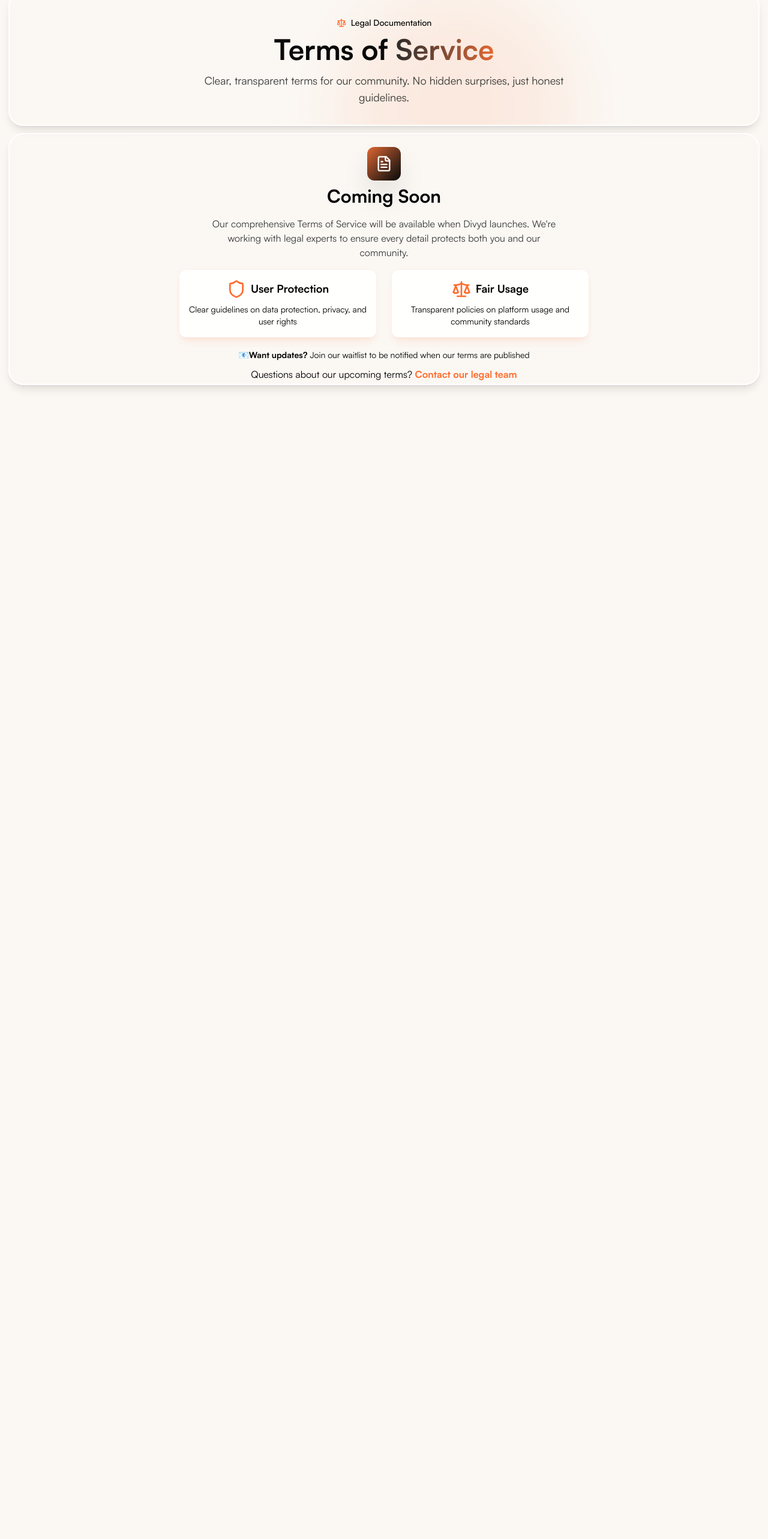
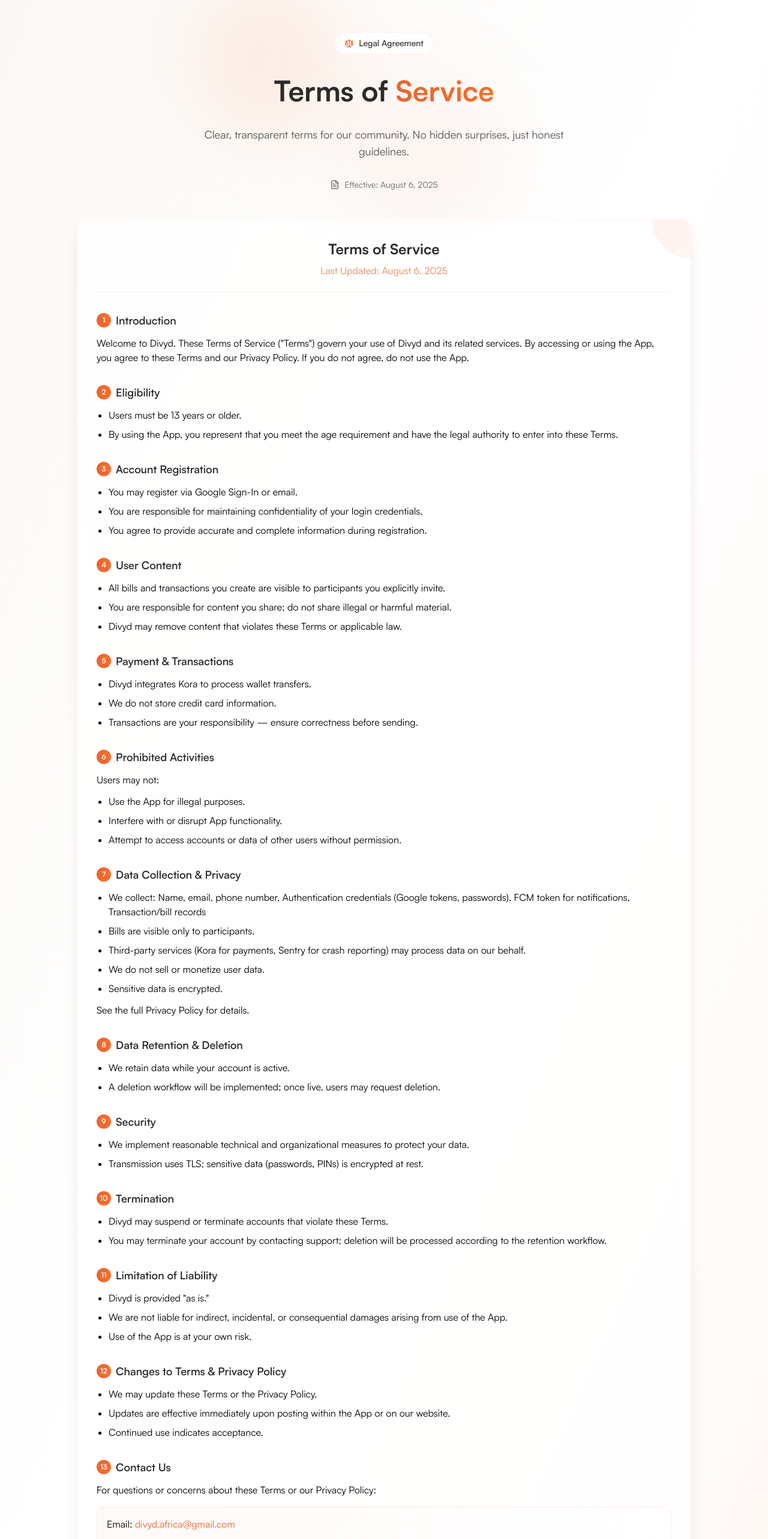
Before and after one commit to Divyd-Africa/divyd-landing-page, a React (Vite) app: page /terms-of-service in a window 1280 px wide. Shown: the part 100-2666 px from the top of the page at 60% size. Before the commit the page ends 800 px from the top, so only its background shows below. Built offline with nearby package versions, Linux system fonts and the light colour scheme.

Commit message:
feat: update to landing page

```diff
--- a/src/pages/TermsPage.tsx
+++ b/src/pages/TermsPage.tsx
@@ -1,100 +1,316 @@
 import NavBar from "components/shared/NavBar";
-import {FileText, Scale, Shield} from "lucide-react";
+import { Scale, FileText } from "lucide-react";
+import { Container } from "components/layout/Container";
 
 export const TermsPage = () => {
   return (
-        <div>
+    <div className="min-h-screen bg-gradient-to-br from-[#fbf8f4] via-white to-[#fff9f5]">
       <NavBar />
-            <section className="relative px-6 py-8 bg-[var(-color-background)] border-[2px] shadow-lg border-white rounded-[25px] mx-3.5 my-3 overflow-hidden">
-                <div className="absolute inset-0 bg-gradient-glow"></div>
-                <div className="absolute top-0 right-1/4 w-96 h-96 bg-primary/10 rounded-full blur-3xl animate-float"></div>
 
-                <div className="container mx-auto relative z-10">
-                    <div className="max-w-4xl mx-auto text-center">
-                        <div
-                            className="inline-flex items-center px-4 py-2 bg-surface-elevated rounded-full border border-white/10 backdrop-blur-sm mb-1">
-                            <Scale className="size-4 text-primary mr-2"/>
-                            <span className="text-sm font-medium text-muted-foreground">Legal Documentation</span>
+      {/* Header Section */}
+      <section className="py-16 md:py-20 relative overflow-hidden">
+        <div className="absolute top-0 left-1/4 w-64 h-64 bg-primary/10 rounded-full blur-3xl -z-0"></div>
+        <div className="absolute bottom-0 right-1/3 w-72 h-72 bg-primary-dark/5 rounded-full blur-3xl -z-0"></div>
+
+        <Container className="text-center max-w-3xl relative z-10">
+          <div className="inline-flex items-center gap-2 px-4 py-2 bg-white/80 rounded-full border border-primary-light backdrop-blur-sm mb-6">
+            <Scale className="w-4 h-4 text-primary-dark" />
+            <span className="text-sm font-medium text-primary-text">
+              Legal Agreement
+            </span>
           </div>
 
-                        <h1 className="text-heading-two animate-scale-in leading-[90%] font-bold text-black mb-4 lg:mb-6">
-                            Terms of <span className="bg-gradient-to-r from-primary-text to-primary-dark bg-clip-text text-transparent">Service</span>
+          <h1 className="text-heading-two font-bold text-primary-text mb-6">
+            Terms of{" "}
+            <span className="bg-gradient-to-r from-primary-dark to-primary bg-clip-text text-transparent">
+              Service
+            </span>
           </h1>
 
-                        <p className="text-lg animate-fade-in-up text-black/80 max-w-2xl mx-auto -mt-2">
+          <p className="text-lg text-primary-text/80 max-w-2xl mx-auto">
             Clear, transparent terms for our community. No hidden surprises,
             just honest guidelines.
           </p>
+
+          <div className="mt-8 flex items-center justify-center gap-4 text-sm text-primary-text/70">
+            <div className="flex items-center gap-2">
+              <FileText className="w-4 h-4" />
+              <span>
+                Effective:{" "}
+                {new Date().toLocaleDateString("en-US", {
+                  year: "numeric",
+                  month: "long",
+                  day: "numeric",
+                })}
+              </span>
             </div>
           </div>
+        </Container>
       </section>
 
-            {/* Content Section */}
-            <section className="relative px-6 py-1 bg-[var(-color-background)] border-[2px] shadow-lg border-white rounded-[25px] mx-3.5 my-3 overflow-hidden">
-                <div className="container mx-auto">
-                    <div className="max-w-4xl mx-auto">
-                        {/* Coming Soon Card */}
-                        <div className="glass-effect rounded-3xl p-4 border border-white/10 text-center">
-                            <div className="size-14 bg-gradient-to-br from-primary-dark to-black rounded-xl flex items-center justify-center mx-auto mb-2 shadow-2xl">
-                                <FileText className="size-7 text-white"/>
-                            </div>
+      {/* Main Content */}
+      <main className="pb-16 -mt-8">
+        <Container className="max-w-[1024px] w-full">
+          <div className="bg-white/80 backdrop-blur-sm rounded-2xl border border-primary-light/50 max-w-[1024px] w-full mx-auto shadow-xl p-6 md:p-8 relative overflow-hidden">
+            <div className="absolute top-0 right-0 w-32 h-32 bg-gradient-to-br from-primary/10 to-primary-dark/5 rounded-full -translate-y-16 translate-x-16"></div>
+            <div className="absolute bottom-0 left-0 w-24 h-24 bg-gradient-to-tr from-primary/5 to-primary-dark/10 rounded-full translate-y-12 -translate-x-12"></div>
 
-                            <h2 className="text-3xl font-bold text-foreground mb-6">
-                                Coming Soon
+            <div className="relative z-10">
+              <article className="prose prose-sm md:prose-base max-w-[1024px] w-full mx-auto">
+                <div className="text-center mb-8 pb-6 border-b border-primary-light">
+                  <h2 className="text-primary-text font-bold text-xl md:text-2xl">
+                    Terms of Service
                   </h2>
-
-                            <p className="text-md animate-fade-in-up text-black/80 max-w-xl mx-auto -mt-2">
-                                Our comprehensive Terms of Service will be available when Divyd
-                                launches. We're working with legal experts to ensure every
-                                detail protects both you and our community.
-                            </p>
-
-                            {/* Feature Preview */}
-                            <div className="flex flex-col md:flex-row gap-6 w-fit mx-auto my-4">
-                                <div className="border-[0.5px] border-primary-dark/10 bg-white/90 rounded-xl p-4 shadow-lg shadow-primary/10 space-y-2 max-w-[330px] mx-auto hover:scale-[103%] transition-all">
-                                    <div className={`flex gap-2 items-center mx-auto w-fit`}>
-                                        <Shield className="size-8 text-primary"/>
-                                        <h3 className="font-bold text-[18px] text-foreground">User Protection</h3>
-                                    </div>
-                                    <p className="text-sm text-muted-foreground">
-                                        Clear guidelines on data protection, privacy, and user
-                                        rights
+                  <p className="text-primary-dark/80 mt-2">
+                    Last Updated:{" "}
+                    {new Date().toLocaleDateString("en-US", {
+                      year: "numeric",
+                      month: "long",
+                      day: "numeric",
+                    })}
                   </p>
                 </div>
 
-                                <div className="border-[0.5px] border-primary-dark/10 bg-white/90 rounded-xl p-4 shadow-lg shadow-primary/10 space-y-2 max-w-[330px] mx-auto hover:scale-[103%] transition-all">
-                                    <div className={`flex gap-2 items-center mx-auto w-fit`}>
-                                        <Scale className="size-8 text-primary"/>
-                                        <h3 className="font-bold text-[18px] text-foreground">Fair Usage</h3>
+                <h3 className="text-primary-text font-semibold text-lg mt-6 mb-3 flex items-center gap-2">
+                  <span className="bg-gradient-to-r from-primary-dark to-primary w-6 h-6 rounded-full flex items-center justify-center text-white text-xs">
+                    1
+                  </span>
+                  Introduction
+                </h3>
+                <p>
+                  Welcome to Divyd. These Terms of Service ("Terms") govern your
+                  use of Divyd and its related services. By accessing or using
+                  the App, you agree to these Terms and our Privacy Policy. If
+                  you do not agree, do not use the App.
+                </p>
+
+                <h3 className="text-primary-text font-semibold text-lg mt-8 mb-3 flex items-center gap-2">
+                  <span className="bg-gradient-to-r from-primary-dark to-primary w-6 h-6 rounded-full flex items-center justify-center text-white text-xs">
+                    2
+                  </span>
+                  Eligibility
+                </h3>
+                <ul className="list-disc pl-5 space-y-2 mt-3">
+                  <li>Users must be 13 years or older.</li>
+                  <li>
+                    By using the App, you represent that you meet the age
+                    requirement and have the legal authority to enter into these
+                    Terms.
+                  </li>
+                </ul>
+
+                <h3 className="text-primary-text font-semibold text-lg mt-8 mb-3 flex items-center gap-2">
+                  <span className="bg-gradient-to-r from-primary-dark to-primary w-6 h-6 rounded-full flex items-center justify-center text-white text-xs">
+                    3
+                  </span>
+                  Account Registration
+                </h3>
+                <ul className="list-disc pl-5 space-y-2 mt-3">
+                  <li>You may register via Google Sign-In or email.</li>
+                  <li>
+                    You are responsible for maintaining confidentiality of your
+                    login credentials.
+                  </li>
+                  <li>
+                    You agree to provide accurate and complete information
+                    during registration.
+                  </li>
+                </ul>
+
+                <h3 className="text-primary-text font-semibold text-lg mt-8 mb-3 flex items-center gap-2">
+                  <span className="bg-gradient-to-r from-primary-dark to-primary w-6 h-6 rounded-full flex items-center justify-center text-white text-xs">
+                    4
+                  </span>
+                  User Content
+                </h3>
+                <ul className="list-disc pl-5 space-y-2 mt-3">
+                  <li>
+                    All bills and transactions you create are visible to
+                    participants you explicitly invite.
+                  </li>
+                  <li>
+                    You are responsible for content you share; do not share
+                    illegal or harmful material.
+                  </li>
+                  <li>
+                    Divyd may remove content that violates these Terms or
+                    applicable law.
+                  </li>
+                </ul>
+
+                <h3 className="text-primary-text font-semibold text-lg mt-8 mb-3 flex items-center gap-2">
+                  <span className="bg-gradient-to-r from-primary-dark to-primary w-6 h-6 rounded-full flex items-center justify-center text-white text-xs">
+                    5
+                  </span>
+                  Payment & Transactions
+                </h3>
+                <ul className="list-disc pl-5 space-y-2 mt-3">
+                  <li>Divyd integrates Kora to process wallet transfers.</li>
+                  <li>We do not store credit card information.</li>
+                  <li>
+                    Transactions are your responsibility — ensure correctness
+                    before sending.
+                  </li>
+                </ul>
+
+                <h3 className="text-primary-text font-semibold text-lg mt-8 mb-3 flex items-center gap-2">
+                  <span className="bg-gradient-to-r from-primary-dark to-primary w-6 h-6 rounded-full flex items-center justify-center text-white text-xs">
+                    6
+                  </span>
+                  Prohibited Activities
+                </h3>
+                <p>Users may not:</p>
+                <ul className="list-disc pl-5 space-y-2 mt-3">
+                  <li>Use the App for illegal purposes.</li>
+                  <li>Interfere with or disrupt App functionality.</li>
+                  <li>
+                    Attempt to access accounts or data of other users without
+                    permission.
+                  </li>
+                </ul>
+
+                <h3 className="text-primary-text font-semibold text-lg mt-8 mb-3 flex items-center gap-2">
+                  <span className="bg-gradient-to-r from-primary-dark to-primary w-6 h-6 rounded-full flex items-center justify-center text-white text-xs">
+                    7
+                  </span>
+                  Data Collection & Privacy
+                </h3>
+                <ul className="list-disc pl-5 space-y-2 mt-3">
+                  <li>
+                    We collect: Name, email, phone number, Authentication
+                    credentials (Google tokens, passwords), FCM token for
+                    notifications, Transaction/bill records
+                  </li>
+                  <li>Bills are visible only to participants.</li>
+                  <li>
+                    Third-party services (Kora for payments, Sentry for crash
+                    reporting) may process data on our behalf.
+                  </li>
+                  <li>We do not sell or monetize user data.</li>
+                  <li>Sensitive data is encrypted.</li>
+                </ul>
+                <p className="mt-3">See the full Privacy Policy for details.</p>
+
+                <h3 className="text-primary-text font-semibold text-lg mt-8 mb-3 flex items-center gap-2">
+                  <span className="bg-gradient-to-r from-primary-dark to-primary w-6 h-6 rounded-full flex items-center justify-center text-white text-xs">
+                    8
+                  </span>
+                  Data Retention & Deletion
+                </h3>
+                <ul className="list-disc pl-5 space-y-2 mt-3">
+                  <li>We retain data while your account is active.</li>
+                  <li>
+                    A deletion workflow will be implemented; once live, users
+                    may request deletion.
+                  </li>
+                </ul>
+
+                <h3 className="text-primary-text font-semibold text-lg mt-8 mb-3 flex items-center gap-2">
+                  <span className="bg-gradient-to-r from-primary-dark to-primary w-6 h-6 rounded-full flex items-center justify-center text-white text-xs">
+                    9
+                  </span>
+                  Security
+                </h3>
+                <ul className="list-disc pl-5 space-y-2 mt-3">
+                  <li>
+                    We implement reasonable technical and organizational
+                    measures to protect your data.
+                  </li>
+                  <li>
+                    Transmission uses TLS; sensitive data (passwords, PINs) is
+                    encrypted at rest.
+                  </li>
+                </ul>
+
+                <h3 className="text-primary-text font-semibold text-lg mt-8 mb-3 flex items-center gap-2">
+                  <span className="bg-gradient-to-r from-primary-dark to-primary w-6 h-6 rounded-full flex items-center justify-center text-white text-xs">
+                    10
+                  </span>
+                  Termination
+                </h3>
+                <ul className="list-disc pl-5 space-y-2 mt-3">
+                  <li>
+                    Divyd may suspend or terminate accounts that violate these
+                    Terms.
+                  </li>
+                  <li>
+                    You may terminate your account by contacting support;
+                    deletion will be processed according to the retention
+                    workflow.
+                  </li>
+                </ul>
+
+                <h3 className="text-primary-text font-semibold text-lg mt-8 mb-3 flex items-center gap-2">
+                  <span className="bg-gradient-to-r from-primary-dark to-primary w-6 h-6 rounded-full flex items-center justify-center text-white text-xs">
+                    11
+                  </span>
+                  Limitation of Liability
+                </h3>
+                <ul className="list-disc pl-5 space-y-2 mt-3">
+                  <li>Divyd is provided "as is."</li>
+                  <li>
+                    We are not liable for indirect, incidental, or consequential
+                    damages arising from use of the App.
+                  </li>
+                  <li>Use of the App is at your own risk.</li>
+                </ul>
+
+                <h3 className="text-primary-text font-semibold text-lg mt-8 mb-3 flex items-center gap-2">
+                  <span className="bg-gradient-to-r from-primary-dark to-primary w-6 h-6 rounded-full flex items-center justify-center text-white text-xs">
+                    12
+                  </span>
+                  Changes to Terms & Privacy Policy
+                </h3>
+                <ul className="list-disc pl-5 space-y-2 mt-3">
+                  <li>We may update these Terms or the Privacy Policy.</li>
+                  <li>
+                    Updates are effective immediately upon posting within the
+                    App or on our website.
+                  </li>
+                  <li>Continued use indicates acceptance.</li>
+                </ul>
+
+                <h3 className="text-primary-text font-semibold text-lg mt-8 mb-3 flex items-center gap-2">
+                  <span className="bg-gradient-to-r from-primary-dark to-primary w-6 h-6 rounded-full flex items-center justify-center text-white text-xs">
+                    13
+                  </span>
+                  Contact Us
+                </h3>
+                <p>
+                  For questions or concerns about these Terms or our Privacy
+                  Policy:
+                </p>
+                <div className="mt-4 p-4 bg-gradient-to-r from-primary-light/30 to-white rounded-lg border border-primary-light">
+                  <p>
+                    Email:{" "}
+                    <a
+                      href="mailto:divyd.africa@gmail.com"
+                      className="text-primary-dark hover:underline"
+                    >
+                      divyd.africa@gmail.com
+                    </a>
+                  </p>
+                  <p className="mt-2">
+                    Website:{" "}
+                    <a
+                      href="https://divyd.africa"
+                      className="text-primary-dark hover:underline"
+                    >
+                      https://divyd.africa
+                    </a>
+                  </p>
                 </div>
-                                    <p className="text-sm text-muted-foreground">
-                                        Transparent policies on platform usage and community
-                                        standards
-                                    </p>
+              </article>
             </div>
           </div>
 
-                            <div className="inline-flex items-center px-6 bg-surface-elevated rounded-2xl border border-white/10">
-                                <span className="text-muted-foreground text-sm">
-                                    📧<strong>Want updates?</strong> Join our waitlist to be notified when our terms are published
-                                </span>
-                            </div>
-                        </div>
-
-                        {/* Additional Info */}
-                        <div className="text-center -mt-2">
-                            <p className="text-muted-foreground">
-                                Questions about our upcoming terms?{" "}
-                                <a href="mailto:divydafrica@gmail.com"
-                                    className="text-primary hover:text-success transition-colors duration-300 font-medium"
-                                >
-                                    <strong>Contact our legal team</strong>
-                                </a>
+          <div className="mt-8 text-center">
+            <p className="text-primary-text/70 text-sm">
+              © {new Date().getFullYear()} Divyd. All rights reserved.
             </p>
           </div>
-                    </div>
-                </div>
-            </section>
+        </Container>
+      </main>
     </div>
   );
 };
```
Lines whose indentation alone changed are shown as unchanged.
